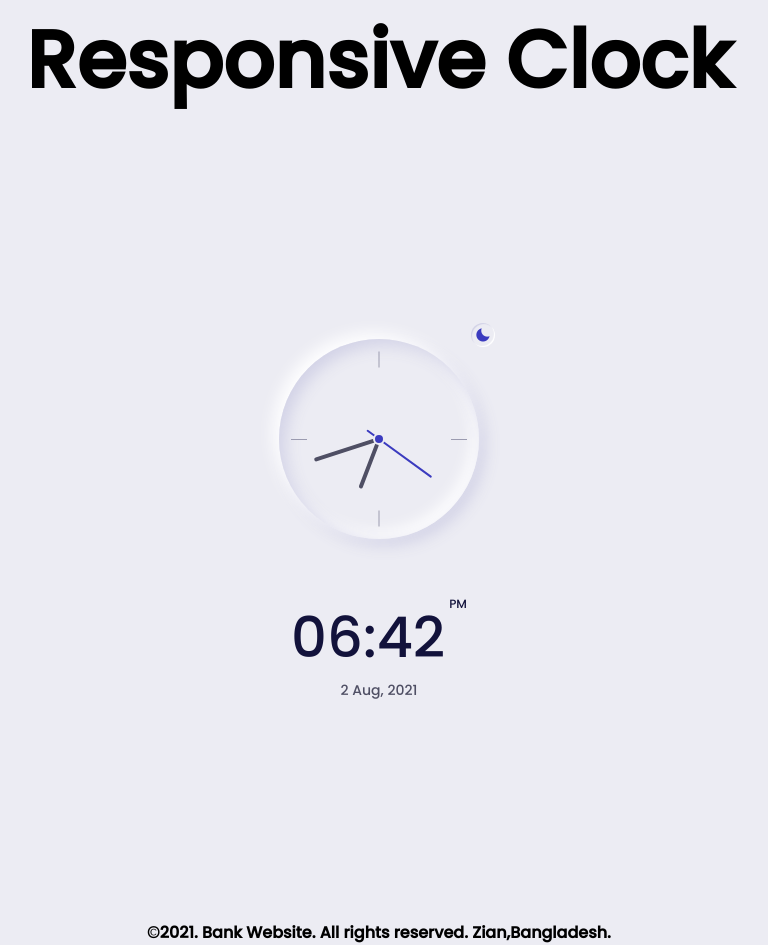
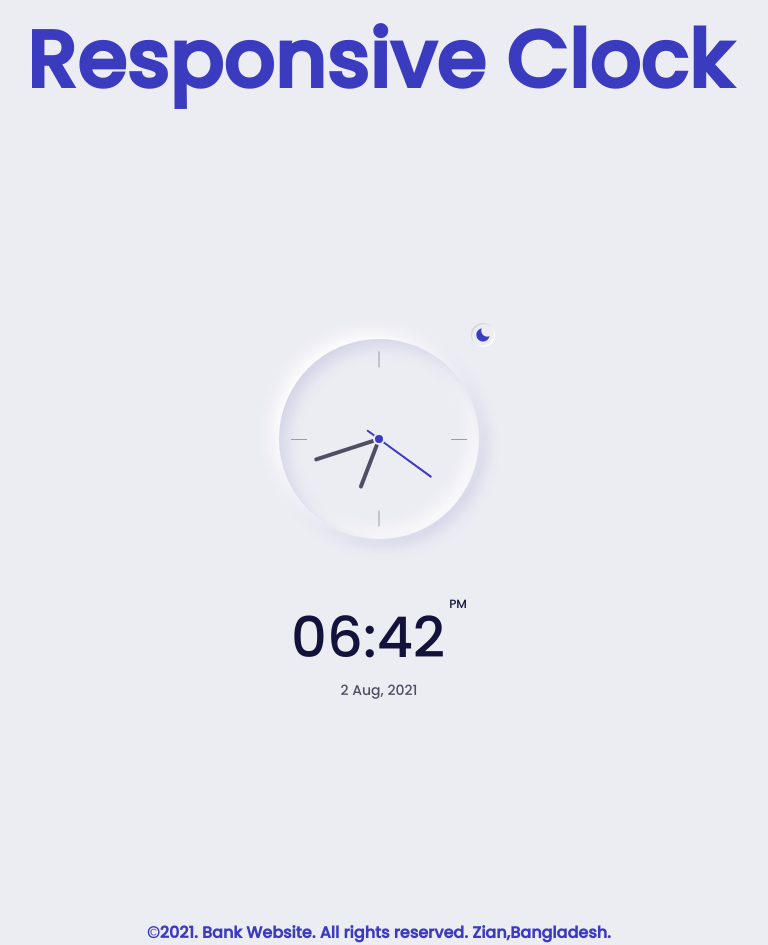
Before and after one commit to ZIAN786/responsive-clock, a plain HTML site: page index.html in a window 1280 px wide. Shown: the whole page, without its empty margins (261-1029 px from the left). Drawn offline with nearby package versions, Linux system fonts and the light colour scheme.

Commit message:
change text color

```diff
--- a/assets/css/styles.css
+++ b/assets/css/styles.css
@@ -93,13 +93,14 @@ body {
 h1{
   margin-top: 0px;
   font-size: 80px;
+  font-weight: bold;
   text-align: center;
-  font-weight: 900;
-  color:black;
+  color:var(--first-color);
 }
 p{
  font-weight: 700;
-  color: black;
+  color: var(--first-color);
+  font-weight: bold;
   text-align: center;
 }
 
```
